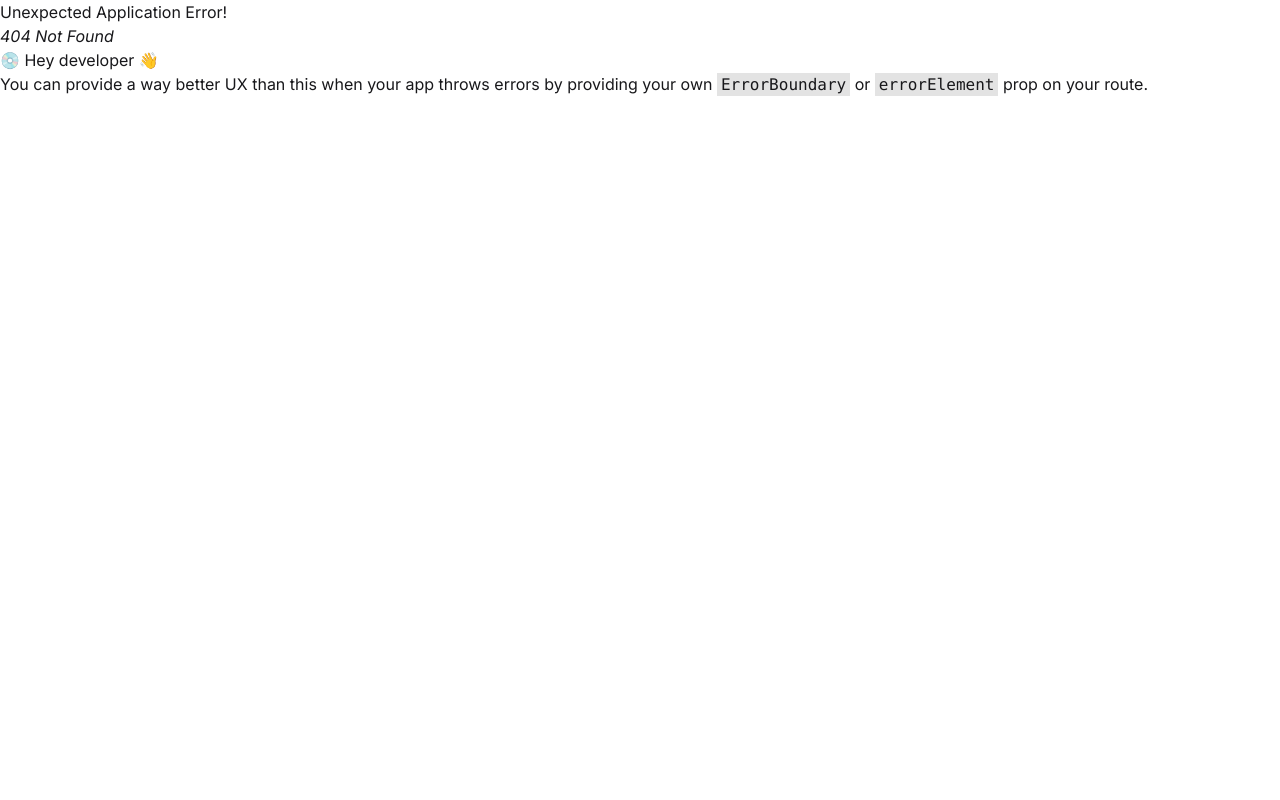
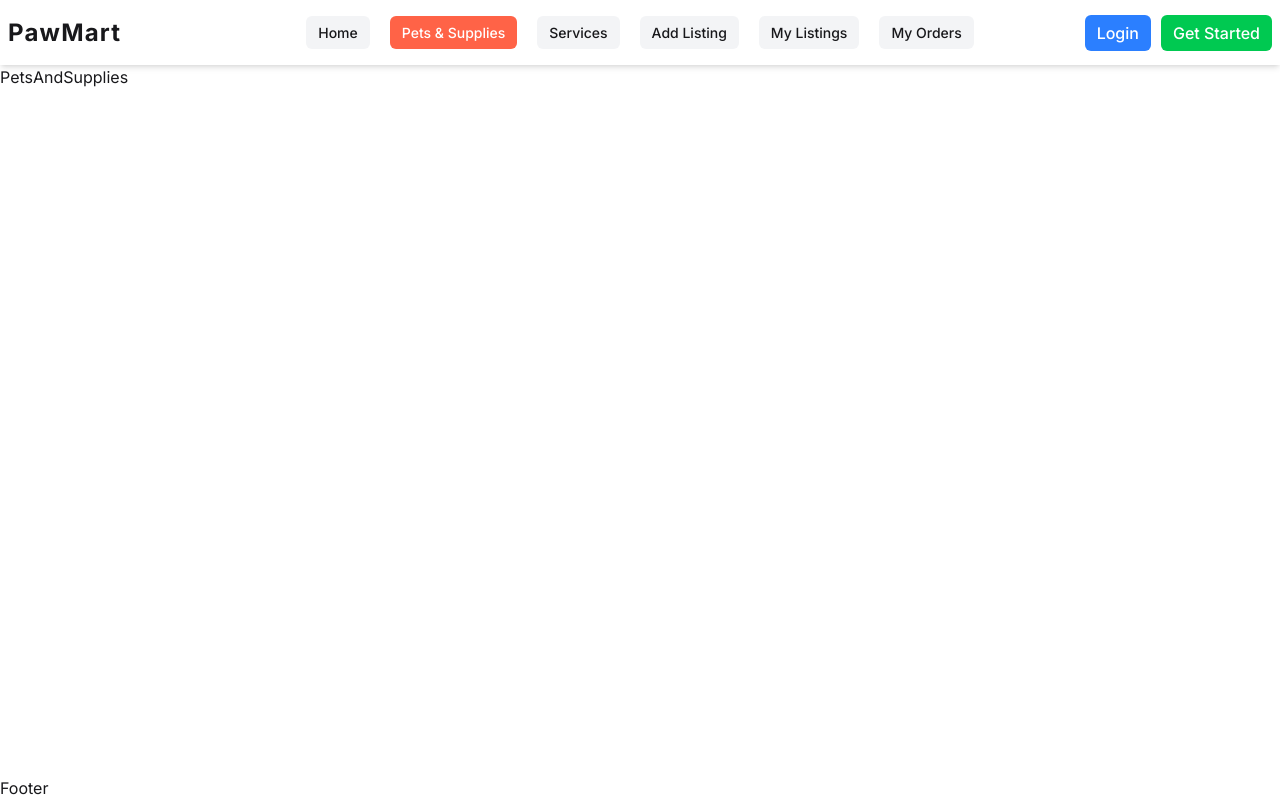
Before and after one commit to aamamunszone/pawmart-client, a React (Vite) app: page /shop in a window 1280 px wide. Before the commit this address had no page. Built offline with nearby package versions, Linux system fonts and the light colour scheme.

Commit message:
feat(header): added header section with logo, navigation menu, CTA buttons and create some basic pages.

```diff
--- /dev/null
+++ b/src/components/shared/Footer/Footer.jsx
@@ -0,0 +1,11 @@
+import React from 'react';
+
+const Footer = () => {
+  return (
+    <div>
+      <h1>Footer</h1>
+    </div>
+  );
+};
+
+export default Footer;
--- /dev/null
+++ b/src/components/shared/Header/Header.jsx
@@ -0,0 +1,77 @@
+import React from 'react';
+import Container from '../../common/Container/Container';
+import { Link } from 'react-router';
+import NavItem from './NavItem/NavItem';
+
+const Header = () => {
+  const publicNavLinks = (
+    <>
+      <NavItem to="/home">Home</NavItem>
+      <NavItem to="/shop">Pets & Supplies</NavItem>
+      <NavItem to="/services">Services</NavItem>
+    </>
+  );
+
+  const privateNavLinks = (
+    <>
+      <NavItem to="/listings/create">Add Listing</NavItem>
+      <NavItem to="/listings/user">My Listings</NavItem>
+      <NavItem to="/orders/user">My Orders</NavItem>
+    </>
+  );
+
+  return (
+    <div className="shadow-md">
+      <Container className="navbar">
+        <div className="navbar-start">
+          <div className="dropdown">
+            <div tabIndex={0} role="button" className="lg:hidden mr-2">
+              <svg
+                xmlns="http://www.w3.org/2000/svg"
+                className="h-9 w-9"
+                fill="none"
+                viewBox="0 0 24 24"
+                stroke="currentColor"
+              >
+                {' '}
+                <path
+                  strokeLinecap="round"
+                  strokeLinejoin="round"
+                  strokeWidth="2"
+                  d="M4 6h16M4 12h8m-8 6h16"
+                />{' '}
+              </svg>
+            </div>
+            <ul
+              tabIndex="-1"
+              className="menu menu-sm dropdown-content bg-base-100 rounded-box z-40 mt-3.5 w-52 p-2 gap-1 shadow-md"
+            >
+              {publicNavLinks} {privateNavLinks}
+            </ul>
+          </div>
+          <Link
+            to="/"
+            className="text-2xl font-bold tracking-wider leading-relaxed"
+          >
+            PawMart
+          </Link>
+        </div>
+        <div className="navbar-center hidden lg:flex">
+          <ul className="menu menu-horizontal px-1 gap-5">
+            {publicNavLinks} {privateNavLinks}
+          </ul>
+        </div>
+        <div className="navbar-end gap-2.5">
+          <Link className="px-3 py-1.5 rounded-md font-medium transition-all duration-300 ease-in-out bg-blue-500 text-white">
+            Login
+          </Link>
+          <Link className="hidden md:inline-block px-3 py-1.5 rounded-md font-medium transition-all duration-300 ease-in-out bg-green-500 text-white">
+            Get Started
+          </Link>
+        </div>
+      </Container>
+    </div>
+  );
+};
+
+export default Header;
--- /dev/null
+++ b/src/components/shared/Header/NavItem/NavItem.jsx
@@ -0,0 +1,23 @@
+import React from 'react';
+import { NavLink } from 'react-router';
+
+const NavItem = ({ to, children, className = '' }) => {
+  return (
+    <li>
+      <NavLink
+        to={to}
+        className={({ isActive }) =>
+          `px-3 py-1.5 rounded-md font-medium transition-all duration-300 ease-in-out ${
+            isActive
+              ? 'bg-[tomato] text-white'
+              : 'bg-gray-100 hover:bg-gray-200'
+          } ${className}`
+        }
+      >
+        {children}
+      </NavLink>
+    </li>
+  );
+};
+
+export default NavItem;
--- a/src/layouts/MainLayout/MainLayout.jsx
+++ b/src/layouts/MainLayout/MainLayout.jsx
@@ -1,11 +1,25 @@
 import React from 'react';
 import { Outlet } from 'react-router';
+import Header from '../../components/shared/Header/Header';
+import Footer from '../../components/shared/Footer/Footer';
 
 const MainLayout = () => {
   return (
-    <div>
-      <h1>MainLayout</h1>
-      <Outlet />
+    <div className="flex flex-col justify-between min-h-screen">
+      {/* Header Section */}
+      <header>
+        <Header />
+      </header>
+
+      {/* Main Section */}
+      <main className="flex-1">
+        <Outlet />
+      </main>
+
+      {/* Footer Section */}
+      <footer>
+        <Footer />
+      </footer>
     </div>
   );
 };
--- /dev/null
+++ b/src/pages/AddListing/AddListing.jsx
@@ -0,0 +1,11 @@
+import React from 'react';
+
+const AddListing = () => {
+  return (
+    <div>
+      <h1>AddListing</h1>
+    </div>
+  );
+};
+
+export default AddListing;
--- /dev/null
+++ b/src/pages/MyListings/MyListings.jsx
@@ -0,0 +1,11 @@
+import React from 'react';
+
+const MyListings = () => {
+  return (
+    <div>
+      <h1>MyListings</h1>
+    </div>
+  );
+};
+
+export default MyListings;
--- /dev/null
+++ b/src/pages/MyOrders/MyOrders.jsx
@@ -0,0 +1,11 @@
+import React from 'react';
+
+const MyOrders = () => {
+  return (
+    <div>
+      <h1>MyOrders</h1>
+    </div>
+  );
+};
+
+export default MyOrders;
--- /dev/null
+++ b/src/pages/PetsAndSupplies/PetsAndSupplies.jsx
@@ -0,0 +1,11 @@
+import React from 'react';
+
+const PetsAndSupplies = () => {
+  return (
+    <div>
+      <h1>PetsAndSupplies</h1>
+    </div>
+  );
+};
+
+export default PetsAndSupplies;
--- /dev/null
+++ b/src/pages/Services/Services.jsx
@@ -0,0 +1,11 @@
+import React from 'react';
+
+const Services = () => {
+  return (
+    <div>
+      <h1>Services</h1>
+    </div>
+  );
+};
+
+export default Services;
--- /dev/null
+++ b/src/routes/PrivateRoute.jsx
@@ -0,0 +1,7 @@
+import React from 'react';
+
+const PrivateRoute = ({ children }) => {
+  return children;
+};
+
+export default PrivateRoute;
--- a/src/routes/Routes.jsx
+++ b/src/routes/Routes.jsx
@@ -1,6 +1,12 @@
 import { createBrowserRouter, Navigate } from 'react-router';
 import MainLayout from '../layouts/MainLayout/MainLayout';
 import Home from '../pages/Home/Home';
+import PetsAndSupplies from '../pages/PetsAndSupplies/PetsAndSupplies';
+import Services from '../pages/Services/Services';
+import PrivateRoute from './PrivateRoute';
+import AddListing from '../pages/AddListing/AddListing';
+import MyListings from '../pages/MyListings/MyListings';
+import MyOrders from '../pages/MyOrders/MyOrders';
 
 export const router = createBrowserRouter([
   // MainLayout Routes
@@ -10,6 +16,32 @@ export const router = createBrowserRouter([
     children: [
       { index: true, Component: () => <Navigate to="home" replace /> },
       { path: 'home', Component: Home },
+      { path: 'shop', Component: PetsAndSupplies },
+      { path: 'services', Component: Services },
+      {
+        path: 'listings/create',
+        element: (
+          <PrivateRoute>
+            <AddListing />
+          </PrivateRoute>
+        ),
+      },
+      {
+        path: 'listings/user',
+        element: (
+          <PrivateRoute>
+            <MyListings />
+          </PrivateRoute>
+        ),
+      },
+      {
+        path: 'orders/user',
+        element: (
+          <PrivateRoute>
+            <MyOrders />
+          </PrivateRoute>
+        ),
+      },
     ],
   },
 ]);
--- a/src/styles/index.css
+++ b/src/styles/index.css
@@ -10,3 +10,8 @@
 body {
   font-family: 'Inter', sans-serif;
 }
+
+/* For Debugging */
+/* * {
+  border: 1px solid red;
+} */
```
